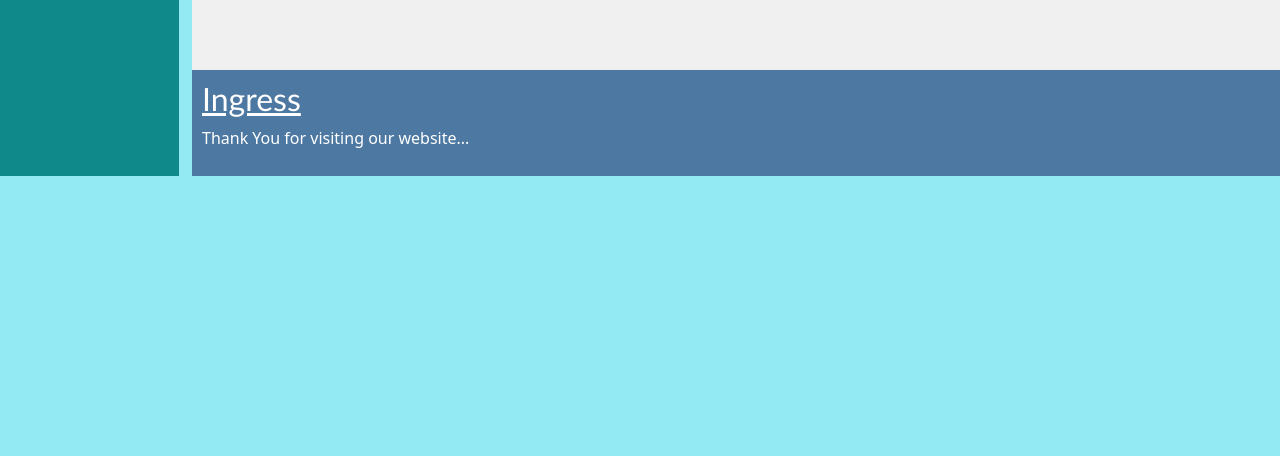
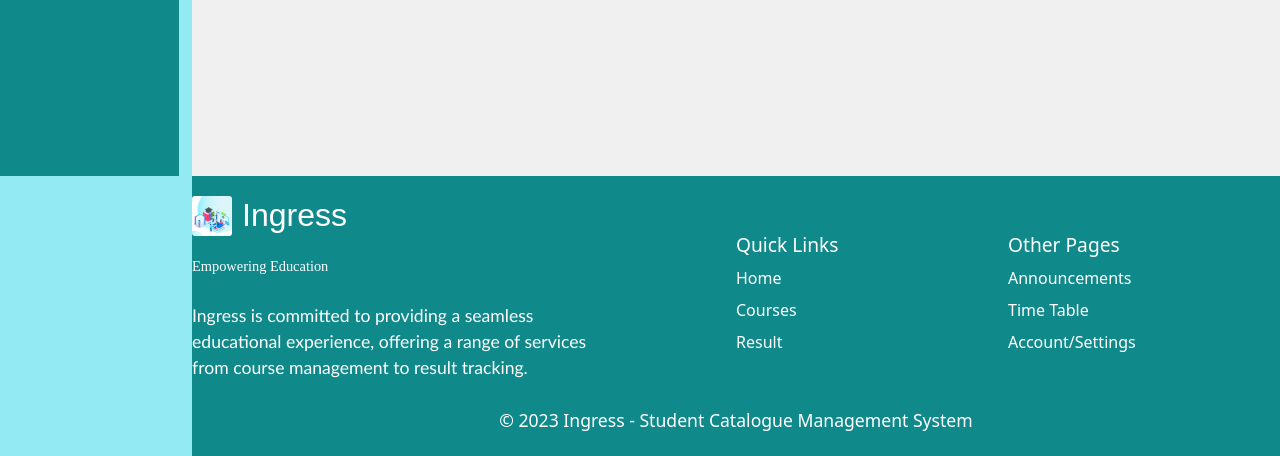
Before and after one commit to Captain-T2004/DBMS_SCMS, a React (Create React App) app: page /redirect-page in a window 1280 px wide. Shown: the part 624-1080 px from the top of the page. Before the commit the page ends 800 px from the top, so only its background shows below. Built offline with nearby package versions, Linux system fonts and the light colour scheme; a web font is replaced by a local one.

Commit message:
footer ui enhanced

```diff
--- a/src/Components/Footer/FooterStyle.css
+++ b/src/Components/Footer/FooterStyle.css
@@ -1,25 +1,101 @@
+/* FooterStyle.css */
 .footer {
-    position: fixed;
+  background-color: #10898b;
+  color: #fff;
+  padding:20px 0;
+  padding-bottom: 10px;
+  text-align: center;
+}
 
-    bottom: 0;
-    background-color: #03427eaf;
-    padding: 0px;
-    color:white;
-    width: 100%;
-    bottom: 0;
-  }
+.footer-content {
+  display: flex;
+  justify-content: space-between;
+  align-items: center;
+  max-width: 1200px;
+  margin: 0 auto;
+}
 
-  .footer-content {
-    display: flex;
-    justify-content: space-around;
-    flex-direction: column;
-    text-align: left;
-    margin: 10px;
-  }
+.footer-logo {
+  flex: 1;
+  text-align: left;
+}
 
+.footer-logo h3 {
+  font-family: "Trebuchet MS", sans-serif;
+  font-size: 2em;
+  margin-bottom: 10px;
+}
 
-  @media screen and (max-width: 720px) {
-    .sub {
-      flex-direction: column;
-    }
-  }
+.footer-logo p {
+  margin-bottom: 25px;
+  font-size: 0.9em;
+}
+
+.footer-links {
+  flex: 1;
+  text-align: left;
+  display: flex;
+  justify-content: space-around;
+}
+
+.footer-links div {
+  flex: 1;
+}
+
+.footer-links h4 {
+  font-size: 1.2em;
+  margin-bottom: 10px;
+}
+
+.footer-links ul {
+  list-style-type: none;
+  padding: 0;
+}
+
+.footer-links li {
+  margin-bottom: 8px;
+}
+
+.footer-link {
+  color: #fff;
+  text-decoration: none;
+  transition: 0.3s;
+}
+
+.footer-link:hover {
+  color: #ccc;
+  text-decoration: underline;
+  font-size: 1.05rem;
+}
+
+#footer-bottom {
+  margin-top: 0px;
+  font-size: 1.1em;
+  margin-bottom: 0;
+}
+.logo img {
+  width: 40px;
+  height: 40px;/* Adjust the logo size as needed */
+
+  border-radius: 3px;
+}
+.logo{
+  display: flex;
+
+}
+.logo h2{
+  color: #fff;
+margin-left:10px ;
+font-family: sans-serif;
+}
+#footerlogopara{
+  font-family: cursive;
+  font-size: 1.2;
+}
+#footerpara{
+
+  font-family: 'Gill Sans', 'Gill Sans MT', Calibri, 'Trebuchet MS', sans-serif;
+  width: 80%;
+  font-size: 1.1rem;
+
+}
--- a/src/Components/Footer/footer.jsx
+++ b/src/Components/Footer/footer.jsx
@@ -1,24 +1,73 @@
+// Footer.js
+import React from "react";
 import { Link } from "react-router-dom";
 import "../Footer/FooterStyle.css";
+
 function Footer() {
   return (
     <div className="footer">
+      <div className="footer-content">
+        <div className="footer-logo">
+          <div className="logo">
+            {/* You can add a logo or site name here */}
+            <img src="/assets/login_page.png" alt="Logo" />
+            <h2>Ingress</h2>
+          </div>
+          <p id="footerlogopara" >Empowering Education</p>
+          <p id="footerpara">
+            Ingress is committed to providing a seamless
+            educational experience, offering a range of services from course
+            management to result tracking.
+          </p>
+        </div>
+        <div className="footer-links">
           <div>
-                <div className="footer-content">
-                    <h3
-                        style={{
-                            fontFamily: "Trebuchet MS",
-                            fontSize: "2em",
-                        }}
-                    >
-                        <Link to="/Dashboard" style={{ color: "white" }}>
-                            Ingress
+            <h4>Quick Links</h4>
+            <ul>
+              <li>
+                <Link to="/Dashboard" className="footer-link">
+                  Home
                 </Link>
-                    </h3>
-                    <p>Thank You for visiting our website...</p>
+              </li>
+              <li>
+                <Link to="/Courses" className="footer-link">
+                  Courses
+                </Link>
+              </li>
+              <li>
+                <Link to="/Result" className="footer-link">
+                  Result
+                </Link>
+              </li>
+            </ul>
           </div>
+          <div>
+            <h4>Other Pages</h4>
+            <ul>
+              <li>
+                <Link to="/Announcements" className="footer-link">
+                  Announcements
+                </Link>
+              </li>
+              <li>
+                <Link to="/Time-Table" className="footer-link">
+                  Time Table
+                </Link>
+              </li>
+              <li>
+                <Link to="/AccountAndSettings" className="footer-link">
+                  Account/Settings
+                </Link>
+              </li>
+            </ul>
+          </div>
+        </div>
+      </div>
+      <div id="footer-bottom">
+        <p>&copy; 2023 Ingress - Student Catalogue Management System</p>
       </div>
     </div>
   );
 }
+
 export default Footer;
```
Lines whose indentation alone changed are shown as unchanged.
